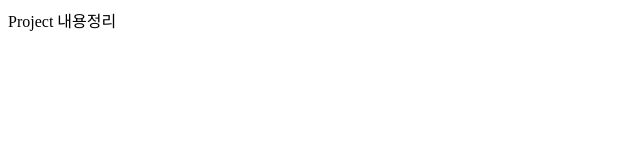
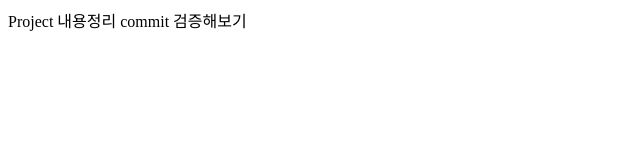
Before and after one commit to wondonghwi/Personal_Library, a plain HTML site: page index.html in a window 1280 px wide. Shown: the whole page, without its empty margins (0-640 px from the left). Drawn offline with Linux system fonts and the light colour scheme.

Commit message:
git commit error

```diff
--- a/index.html
+++ b/index.html
@@ -12,6 +12,7 @@
 <!--책 추가하기-->
 <!--책 수정하기-->
 <!--책 삭제하기-->
+    commit 검증해보기
     <script src="index.js"></script>
 </body>
 </html>
```
